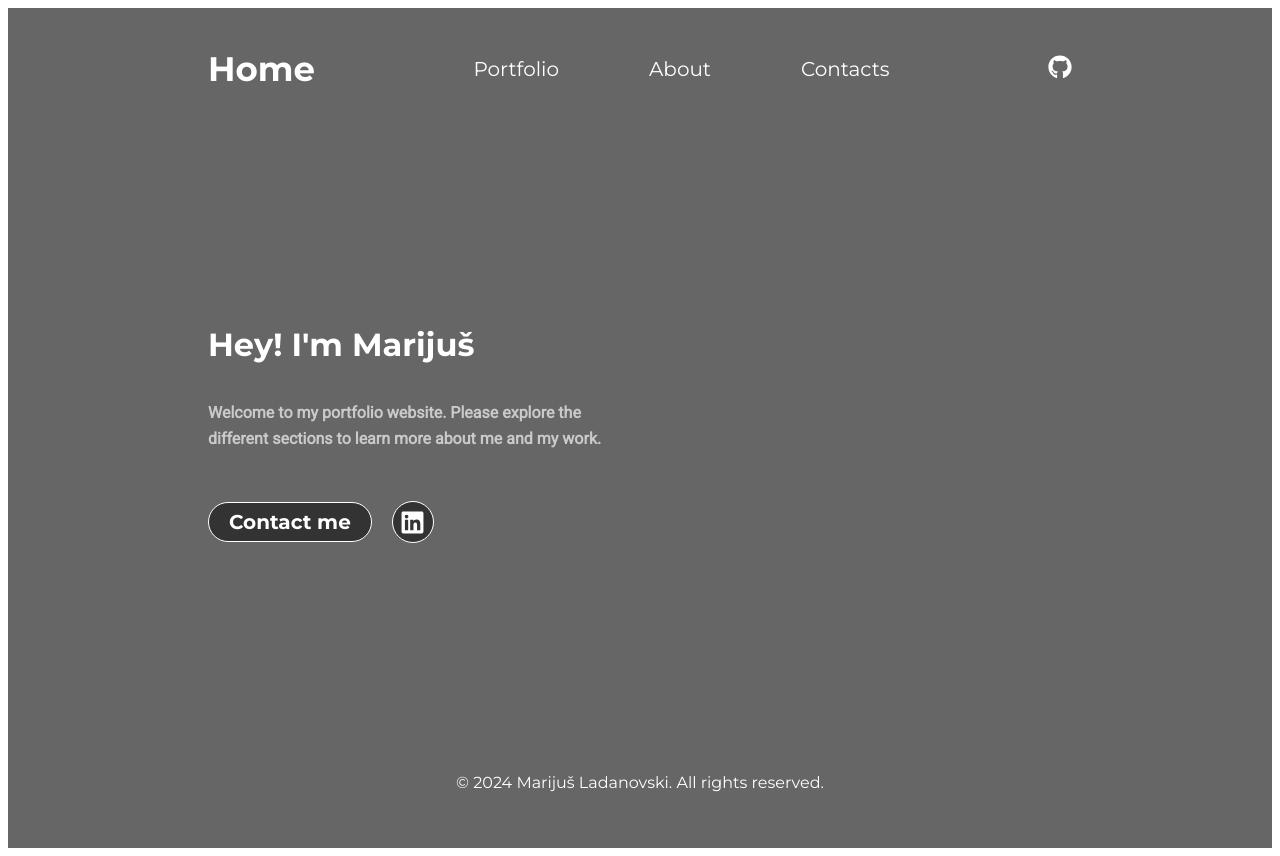
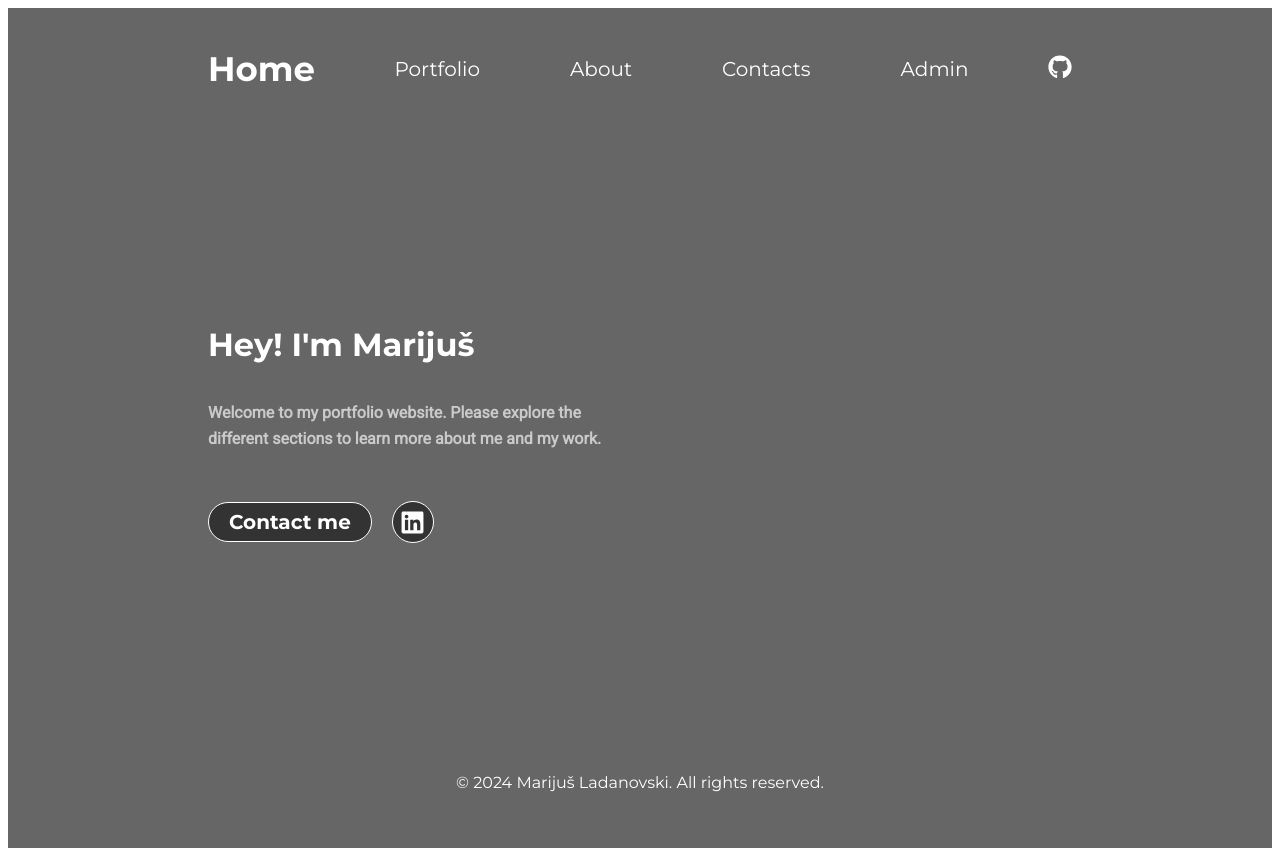
Before and after one commit to Decpwnz/portfolio-app, a React (Vite) app in the folder frontend/: page / in a window 1280 px wide. Built offline with nearby package versions, Linux system fonts and the light colour scheme.

Commit message:
add admin link to the navbar

```diff
--- a/frontend/src/pages/Home/index.tsx
+++ b/frontend/src/pages/Home/index.tsx
@@ -24,6 +24,9 @@ function Home() {
             </li>
             <li>
               <Link to="/contacts">Contacts</Link>
+            </li>
+            <li>
+              <Link to="/admin">Admin</Link>
             </li>
           </ul>
         </nav>
```
Also changed, not shown: 1 other file (tests, documents, lock files or other folders).
